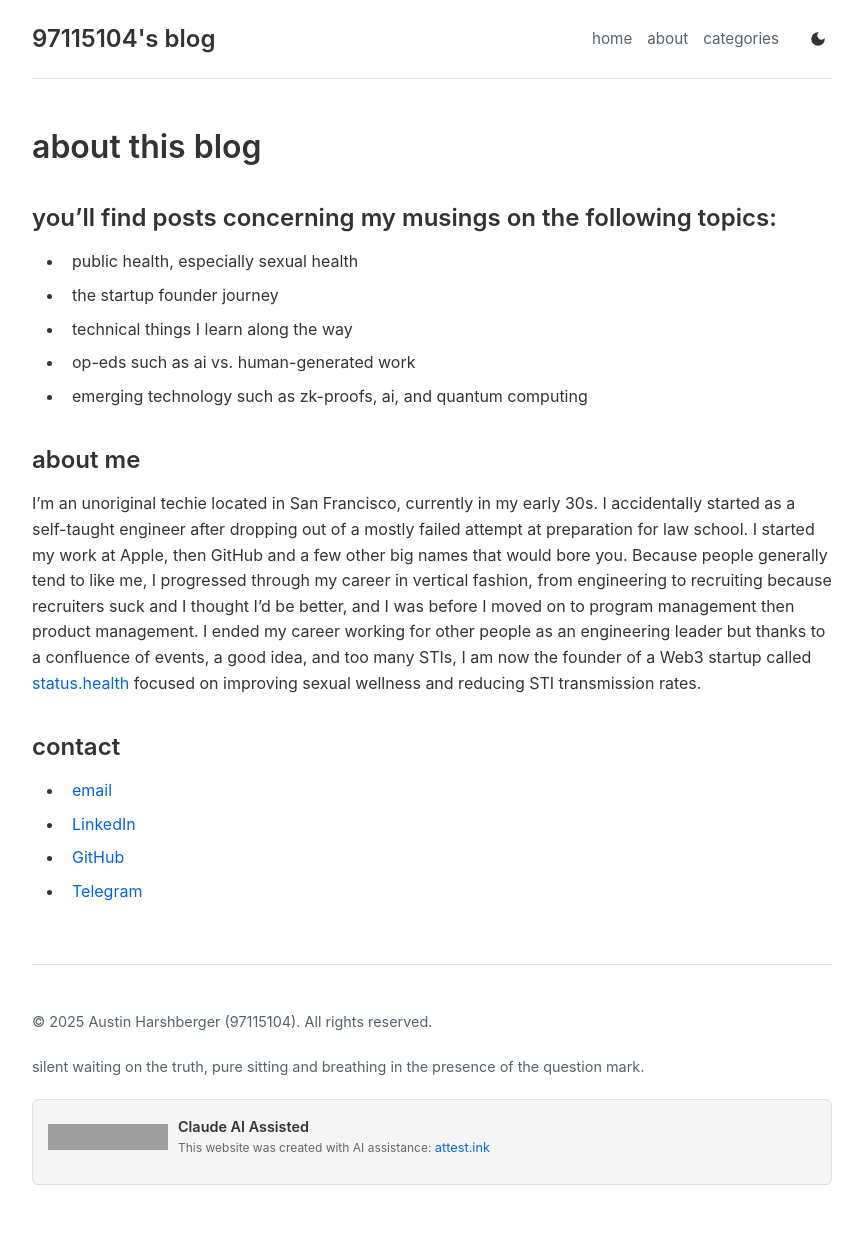
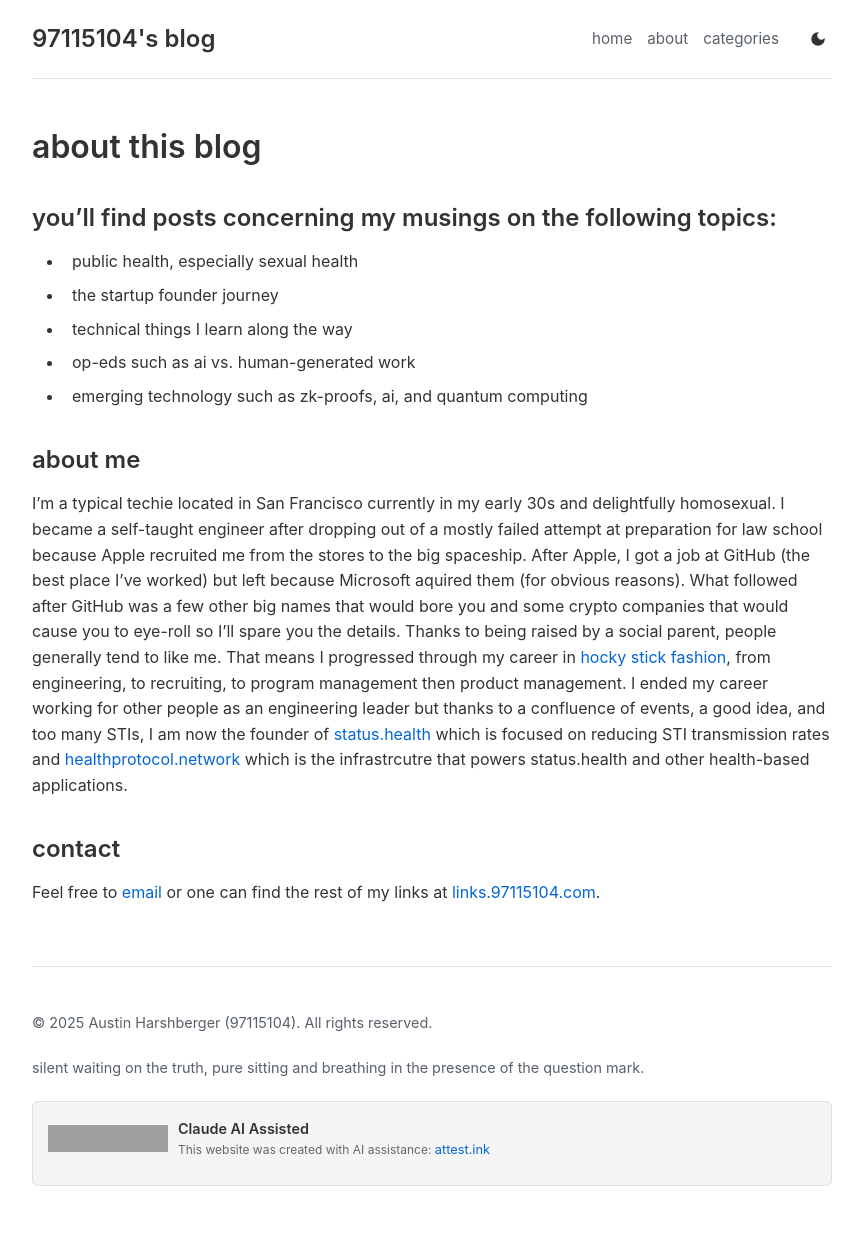
Before and after one commit to 97115104/blog, a Jekyll site: the page built from about.md, in a window 1280 px wide. Shown: the whole page, without its empty margins (208-1071 px from the left). Built offline with Jekyll 4.4.1, drawn with Linux system fonts in a browser that asks for light colours; grey boxes are pictures that could not be loaded.

Commit message:
updates to links profile, fixed about section, and replaced health care with healthcare on the token post.

```diff
--- a/_includes/attest-badge.html
+++ b/_includes/attest-badge.html
@@ -6,7 +6,7 @@
       <h2 id="contact">contact</h2>
       <p>
         Feel free to send through a message, you can find my links
-        <a href="https://97104.xyz/" target="_blank" rel="noopener">here</a>.
+        <a href="https://links.97115104.com/" target="_blank" rel="noopener">here</a>.
       </p>
       <p>
         <em>As always, 'twas nice to write for you, dear reader. Until next time.</em>
@@ -38,7 +38,7 @@
       <h2 id="contact">contact</h2>
       <p>
         Feel free to send through a message, you can find my links
-        <a href="https://97104.xyz/" target="_blank" rel="noopener">here</a>.
+        <a href="https://links.97115104.com/" target="_blank" rel="noopener">here</a>.
       </p>
       <p>
         <em>As always, 'twas nice to write for you, dear reader. Until next time.</em>
@@ -53,7 +53,7 @@
       <h2 id="contact">contact</h2>
       <p>
         Feel free to send through a message, you can find my links
-        <a href="https://97104.xyz/" target="_blank" rel="noopener">here</a>.
+        <a href="https://links.97115104.com/" target="_blank" rel="noopener">here</a>.
       </p>
       <p>
         <em>As always, 'twas nice to write for you, dear reader. Until next time.</em>
--- a/about.md
+++ b/about.md
@@ -15,11 +15,8 @@ permalink: /about/
 
 ## about me
 
-I'm an unoriginal techie located in San Francisco, currently in my early 30s. I accidentally started as a self-taught engineer after dropping out of a mostly failed attempt at preparation for law school. I started my work at Apple, then GitHub and a few other big names that would bore you. Because people generally tend to like me, I progressed through my career in vertical fashion, from engineering to recruiting because recruiters suck and I thought I'd be better, and I was before I moved on to program management then product management. I ended my career working for other people as an engineering leader but thanks to a confluence of events, a good idea, and too many STIs, I am now the founder of a Web3 startup called [status.health](https://status.health) focused on improving sexual wellness and reducing STI transmission rates.
+I'm a typical techie located in San Francisco currently in my early 30s and delightfully homosexual. I became a self-taught engineer after dropping out of a mostly failed attempt at preparation for law school because Apple recruited me from the stores to the big spaceship. After Apple, I got a job at GitHub (the best place I've worked) but left because Microsoft aquired them (for obvious reasons). What followed after GitHub was a few other big names that would bore you and some crypto companies that would cause you to eye-roll so I'll spare you the details. Thanks to being raised by a social parent, people generally tend to like me. That means I progressed through my career in [hocky stick fashion](https://en.wikipedia.org/wiki/Hockey_stick_graph), from engineering, to recruiting, to program management then product management. I ended my career working for other people as an engineering leader but thanks to a confluence of events, a good idea, and too many STIs, I am now the founder of [status.health](https://status.health) which is focused on reducing STI transmission rates and [healthprotocol.network](https://healthprotocol.network/) which is the infrastrcutre that powers status.health and other health-based applications.
 
 ## contact
 
-- [email](mailto:{{ site.email }})
-- [LinkedIn](https://www.linkedin.com/in/aharshbe/)
-- [GitHub](https://github.com/{{ site.github_username }})
-- [Telegram](https://t.me/x97115104)
+Feel free to [email](mailto:{{ site.email }}) or one can find the rest of my links at [links.97115104.com](https://links.97115104.com/).
```
Also changed, not shown: _posts/2025-05-31-The-$HEALTH-Token.md (+1 -1 lines).
